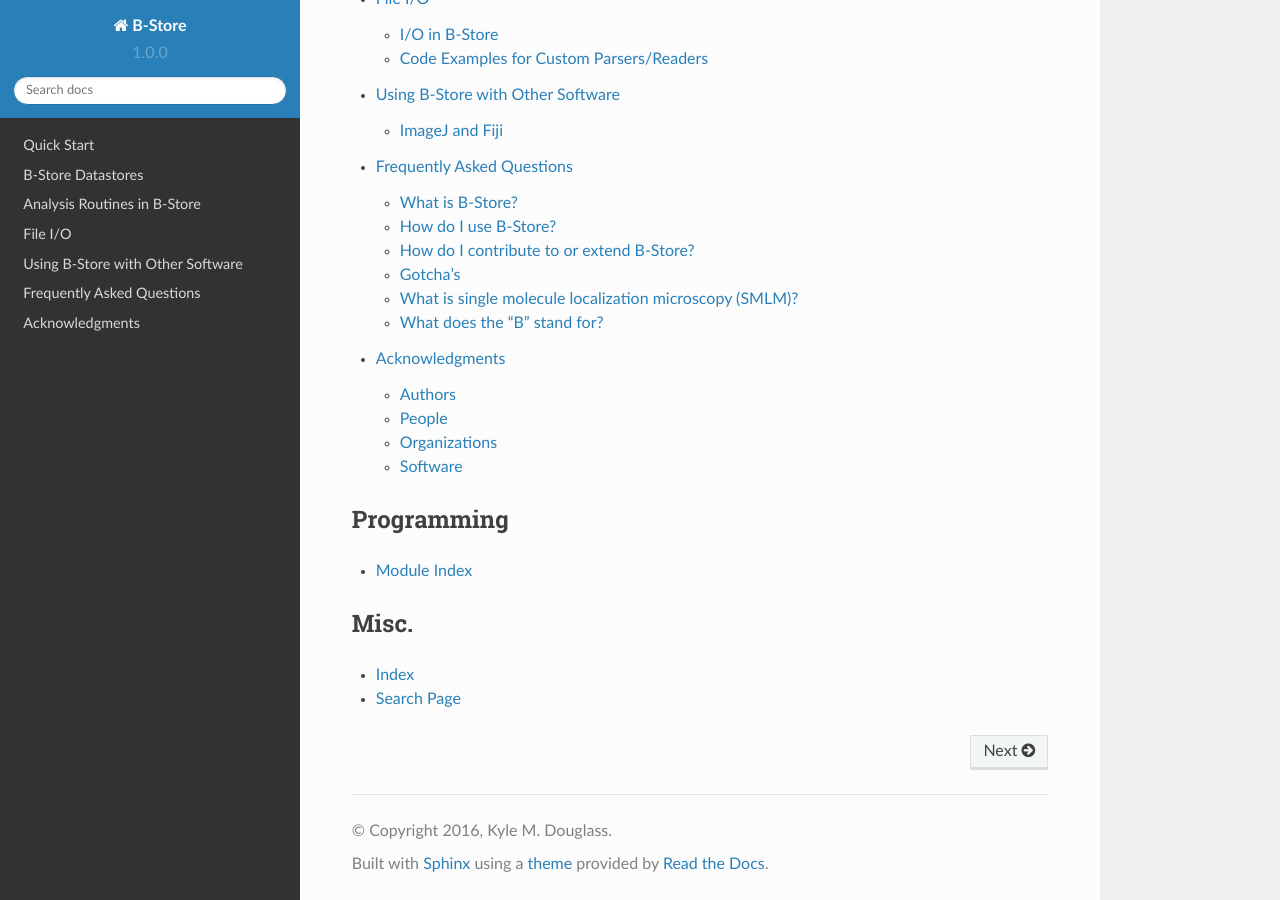
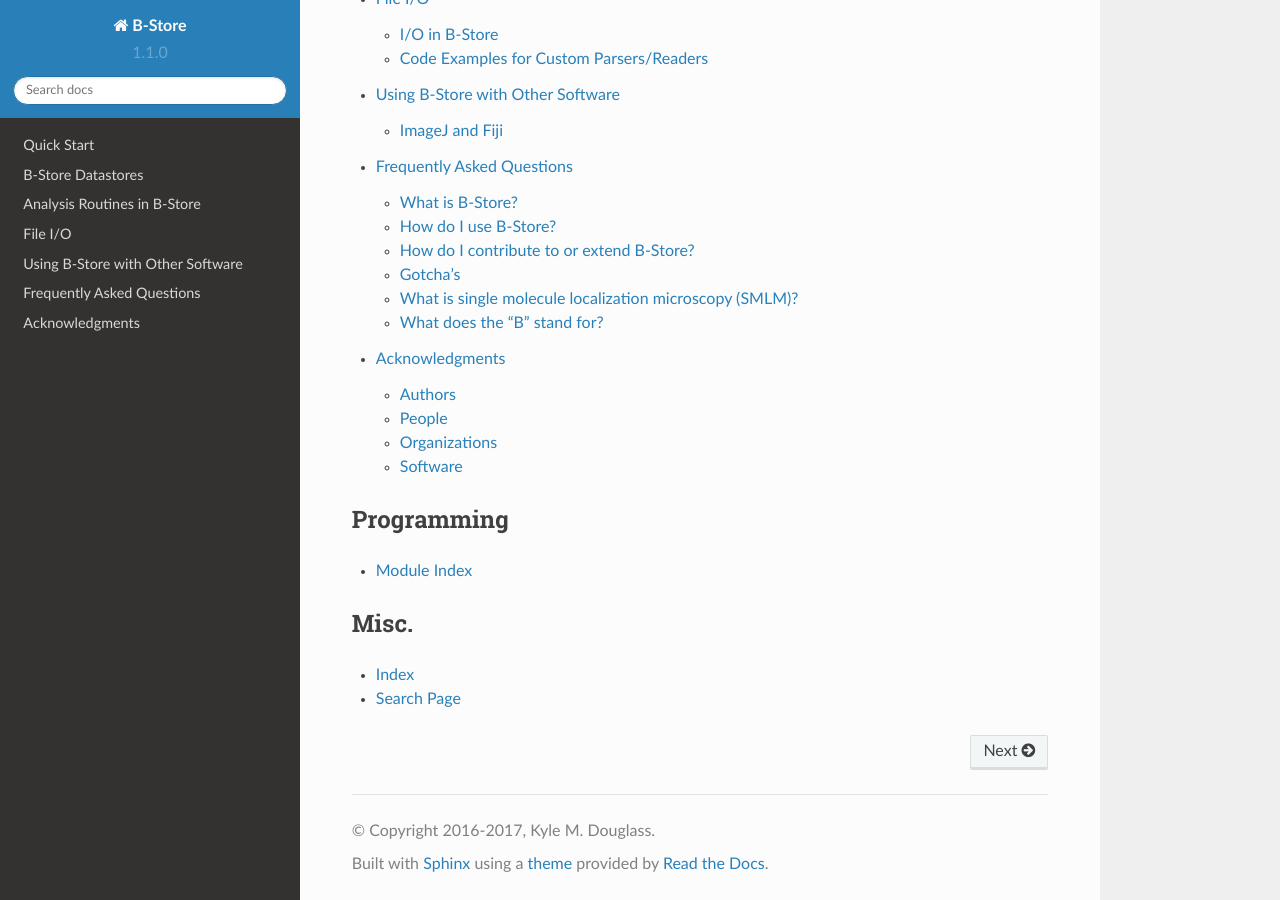
Before and after one commit to kmdouglass/bstore, a Sphinx documentation site: the page built from docs/index.rst, in a window 1280 px wide and 900 px high, scrolled down 829 px. Built offline with Sphinx 7.4.7 and the Read the Docs theme 2.0.0, drawn with Linux system fonts in a browser that asks for light colours.

Commit message:
Update version number in config.py.

```diff
--- a/docs/conf.py
+++ b/docs/conf.py
@@ -65,7 +65,7 @@
 
 # General information about the project.
 project = 'B-Store'
-copyright = '2016, Kyle M. Douglass'
+copyright = '2016-2017, Kyle M. Douglass'
 author = 'Kyle M. Douglass'
 
 # The version info for the project you're documenting, acts as replacement for
@@ -73,9 +73,9 @@
 # built documents.
 #
 # The short X.Y version.
-version = '1.0.0'
+version = '1.1.0'
 # The full version, including alpha/beta/rc tags.
-release = '1.0.0'
+release = '1.1.0'
 
 # Napoleon settings
 napoleon_include_private_with_doc = False
```
Also changed, not shown: README.md (+0 -1 lines), 4 other files.
